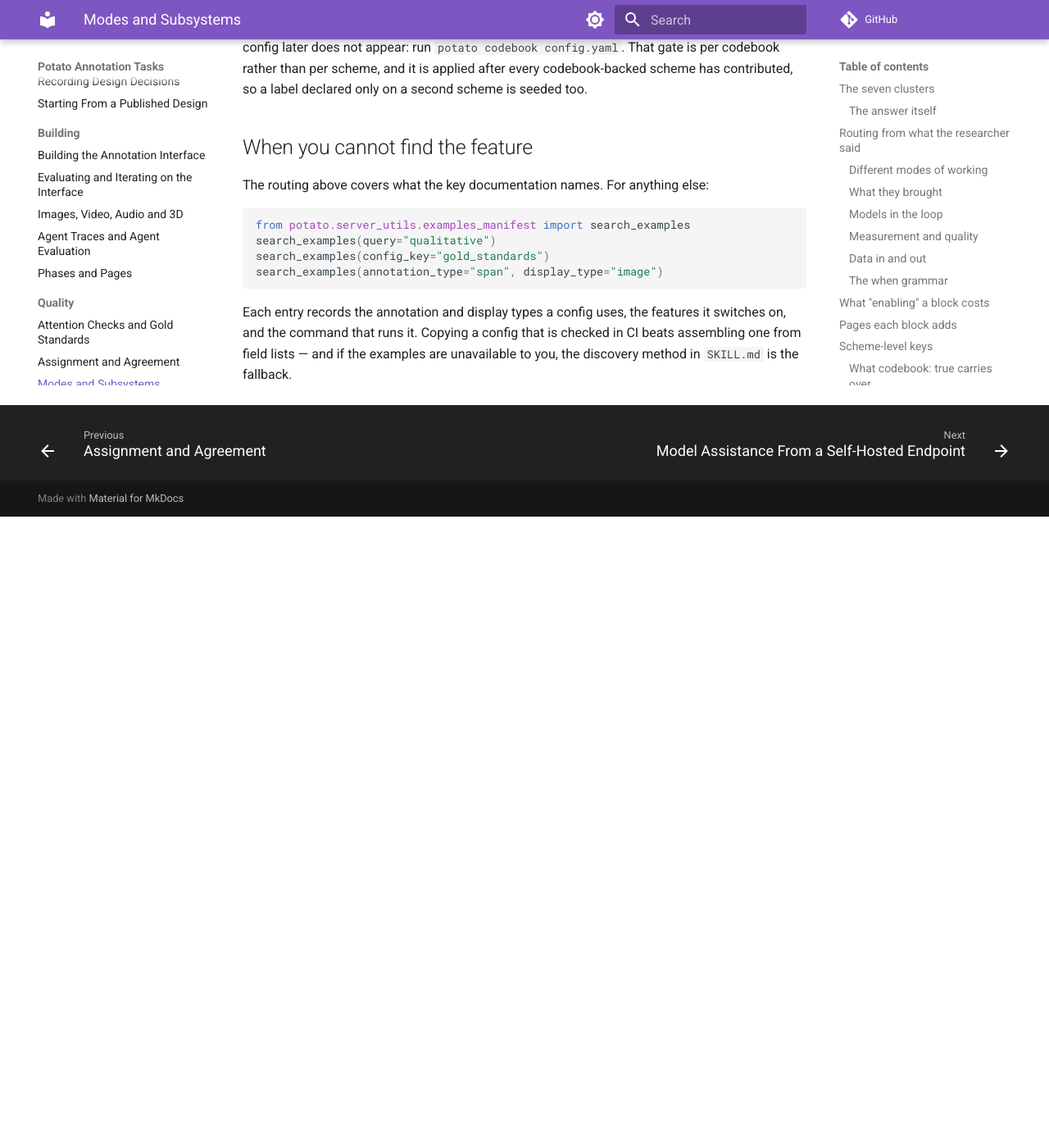
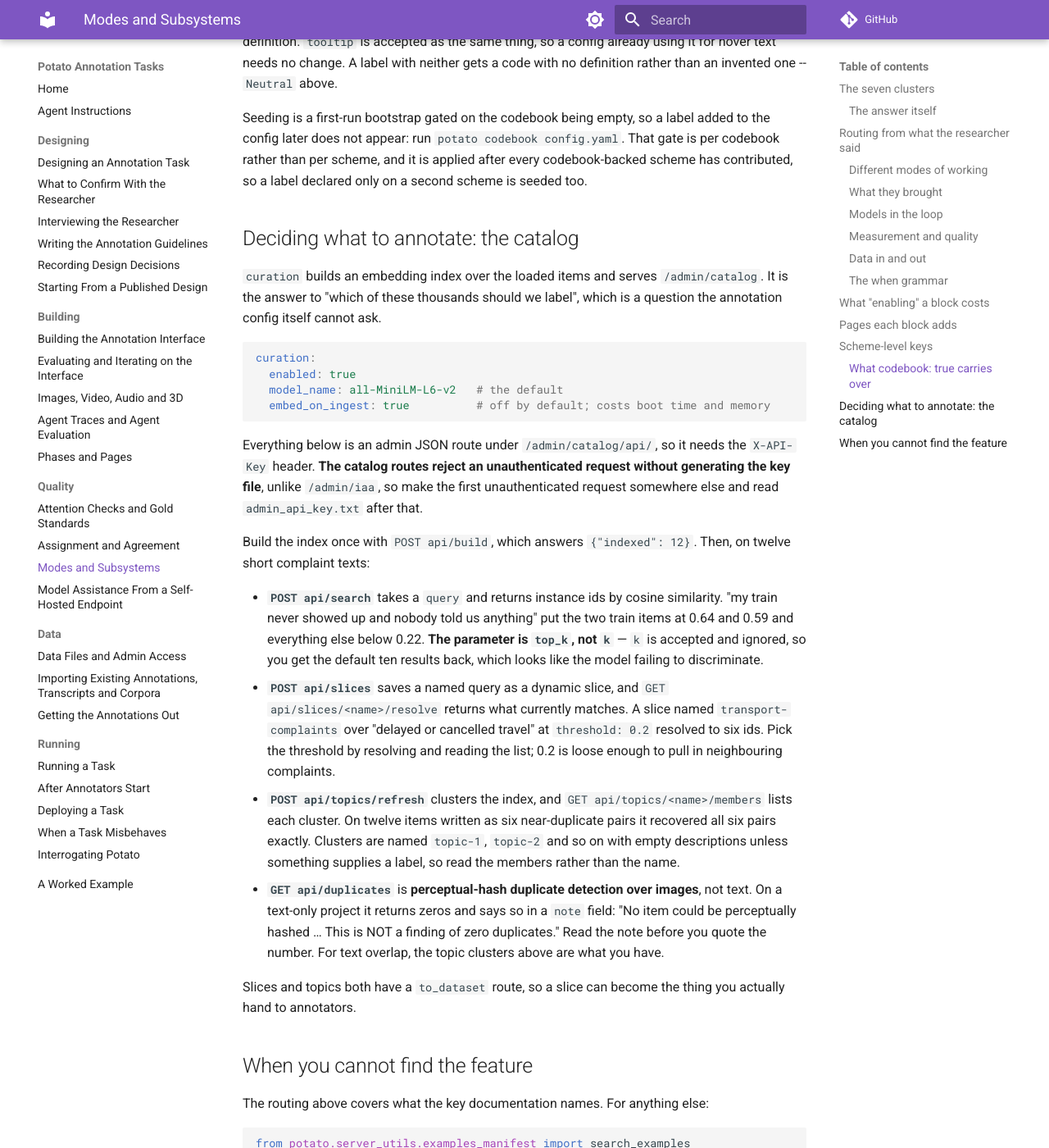
Before and after one commit to davidjurgens/potato-skill, an MkDocs documentation site: the page built from docs/modes-and-subsystems.md, in a window 1280 px wide and 1400 px high, scrolled down 9863 px. Shown: the whole window at 82% size. Built offline with MkDocs 1.6.1 and Material for MkDocs 9.7.7, drawn with Linux system fonts in a browser that asks for light colours; comment, search, counter and statistics services are not loaded; before the commit the page ends 10493 px from its top, so only the background shows below that; some of the changed text lies outside the part shown.

Commit message:
docs(curation): the catalog answers a question the annotation config cannot ask
curation had no routing row and no section anywhere in the hand-written
references, so an agent asked "which of these thousands should we label" had
nowhere to go. Drove it on twelve complaint texts: search put the two train
items at 0.64 and 0.59 with everything else below 0.22, a dynamic slice resolved
to six ids, and topic refresh recovered all six planted near-duplicate pairs.

Two things worth the reader's time: the search parameter is top_k and a k is
accepted and ignored, and api/duplicates is perceptual hashing over images, so
on a text project its zeros mean nothing was hashed - it says so in a note.

Co-Authored-By: Claude Opus 5 (1M context) <noreply@anthropic.com>
Claude-Session: https://claude.ai/code/session_01PJAwjvg871XGFuA8khHbjC

````diff
--- a/docs/modes-and-subsystems.md
+++ b/docs/modes-and-subsystems.md
@@ -132,6 +132,7 @@ agent traces are their own family, in `agent-traces.md`.
 | "new data keeps arriving" | `data_sources` polling, `watch_data_directory`, `automation` |
 | "it's a big corpus" | `partial_loading`, `item_store: {backend: paged}` |
 | "show me the corpus shape" | `corpus_map`, `embedding_visualization`, `diversity_ordering` |
+| "find the ones like this", "a group that keeps updating", "what is even in here" | `curation` — the catalog at `/admin/catalog`, below |
 | "publish the dataset" | `publish`, `dataset_metadata` |
 | "pay people on Prolific / MTurk" | `crowdsourcing` (+ `completion_code`, `auto_redirect_on_completion`) |
 | "different groups see different items" | `batch_assignment` + `scheme_sets`, or `category_assignment` |
@@ -220,6 +221,7 @@ annotation page, so tell the researcher they exist:
 | `/sessions` | `sessions` |
 | `/rooms` | `rooms` |
 | `/corpus` | `corpus_map` |
+| `/admin/catalog` | `curation` |
 | `/datasets/admin` | `datasets` (`/datasets` itself is not a route) |
 | `/pocket` | `pocket` (phones auto-route here) |
 | `/adjudicate` | `adjudication` |
@@ -295,6 +297,51 @@ That gate is per codebook rather than per scheme, and it is applied after every
 codebook-backed scheme has contributed, so a label declared only on a second
 scheme is seeded too.
 
+## Deciding what to annotate: the catalog
+
+`curation` builds an embedding index over the loaded items and serves
+`/admin/catalog`. It is the answer to "which of these thousands should we
+label", which is a question the annotation config itself cannot ask.
+
+```yaml
+curation:
+  enabled: true
+  model_name: all-MiniLM-L6-v2   # the default
+  embed_on_ingest: true          # off by default; costs boot time and memory
+```
+
+Everything below is an admin JSON route under `/admin/catalog/api/`, so it needs
+the `X-API-Key` header. **The catalog routes reject an unauthenticated request
+without generating the key file**, unlike `/admin/iaa`, so make the first
+unauthenticated request somewhere else and read `admin_api_key.txt` after that.
+
+Build the index once with `POST api/build`, which answers `{"indexed": 12}`.
+Then, on twelve short complaint texts:
+
+- **`POST api/search`** takes a `query` and returns instance ids by cosine
+  similarity. "my train never showed up and nobody told us anything" put the two
+  train items at 0.64 and 0.59 and everything else below 0.22. **The parameter is
+  `top_k`, not `k`** — `k` is accepted and ignored, so you get the default ten
+  results back, which looks like the model failing to discriminate.
+- **`POST api/slices`** saves a named query as a dynamic slice, and
+  `GET api/slices/<name>/resolve` returns what currently matches. A slice named
+  `transport-complaints` over "delayed or cancelled travel" at `threshold: 0.2`
+  resolved to six ids. Pick the threshold by resolving and reading the list;
+  0.2 is loose enough to pull in neighbouring complaints.
+- **`POST api/topics/refresh`** clusters the index, and `GET api/topics/<name>/members`
+  lists each cluster. On twelve items written as six near-duplicate pairs it
+  recovered all six pairs exactly. Clusters are named `topic-1`, `topic-2` and so
+  on with empty descriptions unless something supplies a label, so read the
+  members rather than the name.
+- **`GET api/duplicates`** is **perceptual-hash duplicate detection over images**,
+  not text. On a text-only project it returns zeros and says so in a `note`
+  field: "No item could be perceptually hashed … This is NOT a finding of zero
+  duplicates." Read the note before you quote the number. For text overlap, the
+  topic clusters above are what you have.
+
+Slices and topics both have a `to_dataset` route, so a slice can become the thing
+you actually hand to annotators.
+
 ## When you cannot find the feature
 
 The routing above covers what the key documentation names. For anything else:
````
Also changed, not shown: skills/potato-tasks/references/modes-and-subsystems.md (+47 -0 lines).
